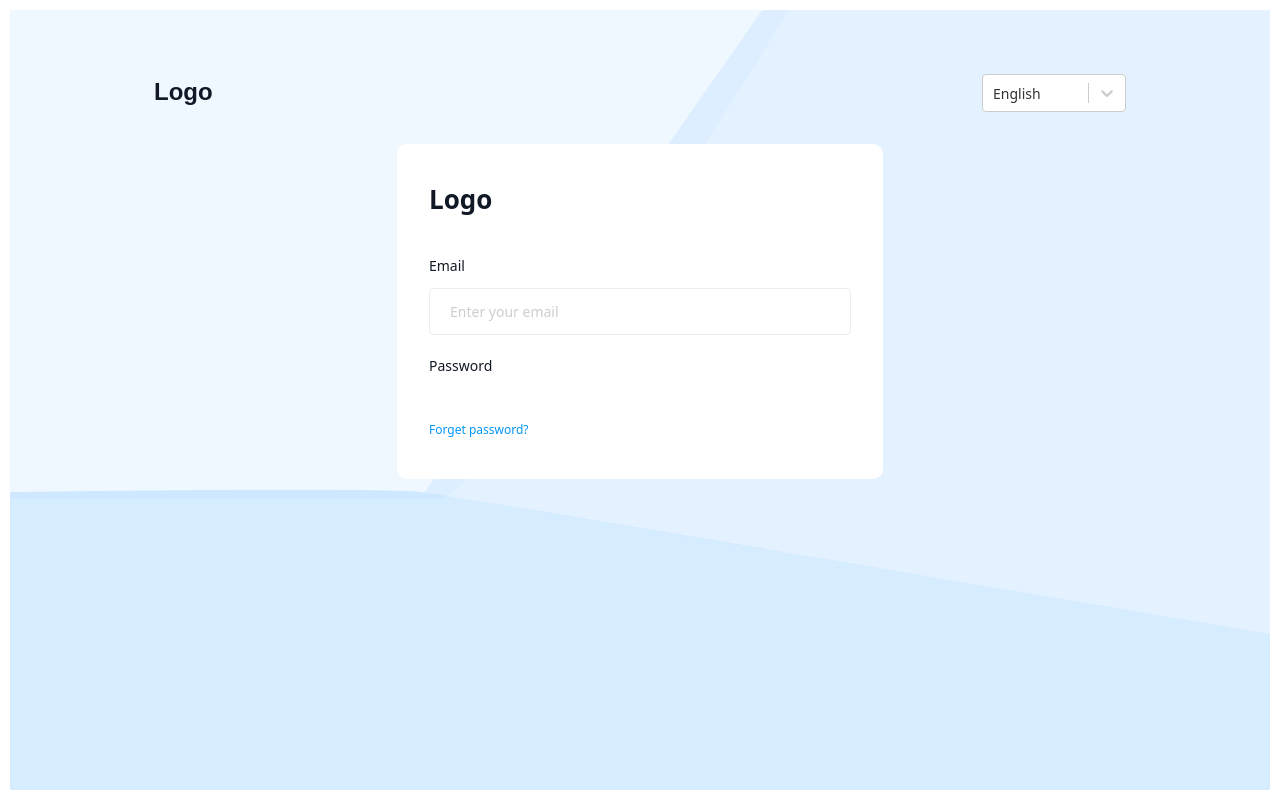
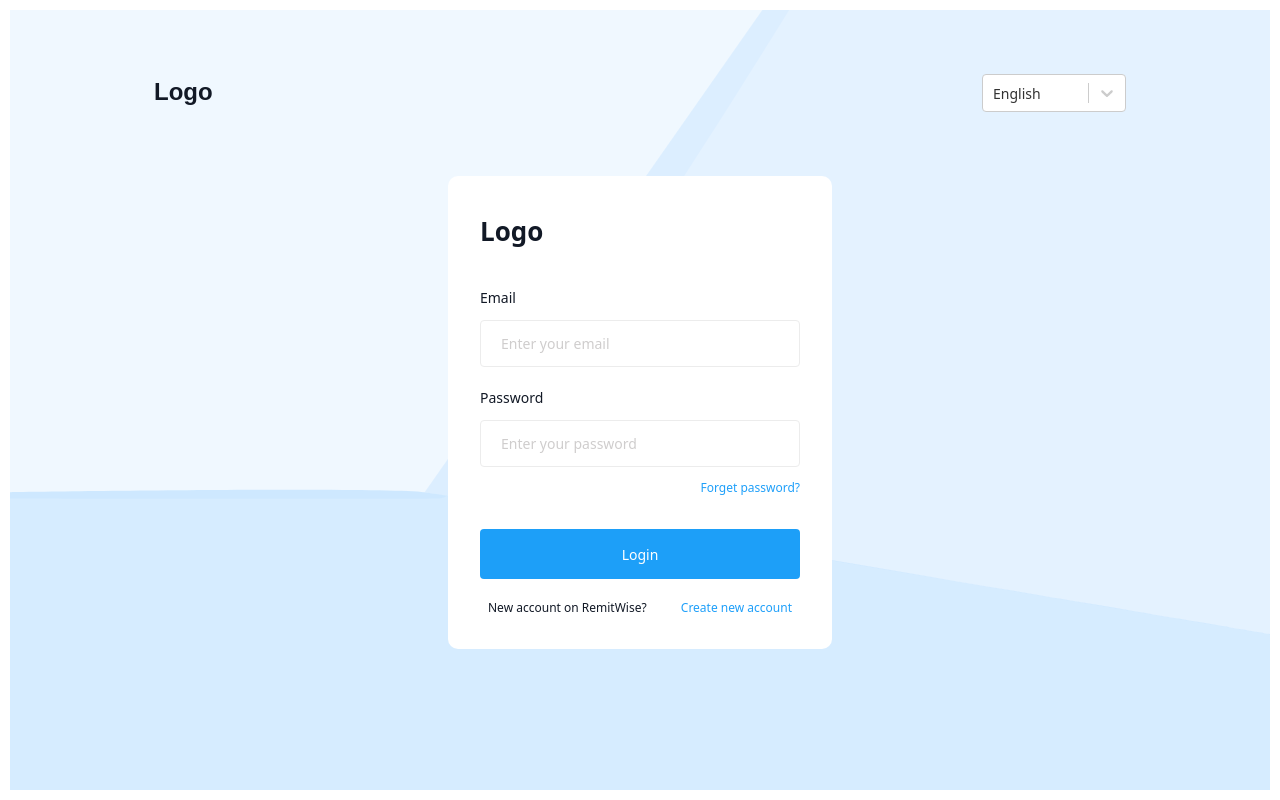
Before and after one commit to SteamyCutie/remitwise-frontend, a Next.js app: page /signin in a window 1280 px wide. Built offline with nearby package versions, Linux system fonts and the light colour scheme.

Commit message:
feat(signin): Password input field

```diff
--- /dev/null
+++ b/src/components/Button/index.tsx
@@ -0,0 +1,131 @@
+import React, { FC, ReactNode } from 'react'
+import { classNames } from 'app/functions'
+
+import Dots from '../Dots'
+import Loader from '../Loader'
+
+export type ButtonColor = 'red' | 'blue'
+export type ButtonSize = 'xs' | 'sm' | 'lg' | 'default' | 'none'
+export type ButtonVariant = 'outlined' | 'filled' | 'empty' | 'link'
+
+const DIMENSIONS = {
+  xs: 'px-2 h-[28px] !border',
+  sm: 'px-3 h-[40px]',
+  md: 'px-4 h-[50px]',
+  lg: 'px-6 h-[60px]',
+}
+
+const SIZE = {
+  xs: 'text-xs rounded',
+  sm: 'text-sm rounded',
+  md: 'rounded',
+  lg: 'text-lg rounded',
+}
+
+const FILLED = {
+  default: 'bg-transparent opacity-90 hover:opacity-100',
+  red: 'bg-red bg-opacity-90 w-full text-white hover:bg-opacity-100 disabled:bg-opacity-90',
+  blue: 'bg-blue bg-opacity-90 w-full text-white hover:bg-opacity-100 disabled:bg-opacity-90',
+}
+
+const OUTLINED = {
+  default: 'bg-transparent opacity-90 hover:opacity-100',
+  red: 'border border-red bg-opacity-40 outline-red text-red opacity-100 hover:opacity-60 disabled:opacity-40',
+  blue: 'bg-transparent outline-blue border border-blue text-blue',
+}
+
+const EMPTY = {
+  default:
+    'flex bg-transparent justify-center items-center disabled:opacity-50 disabled:cursor-auto bg-opacity-90 hover:bg-opacity-100',
+  red: 'text-red text-opacity-90 hover:text-opacity-100 focus:text-opacity-100 whitespace-nowrap focus:ring-0',
+  blue: 'text-blue text-opacity-90 hover:text-opacity-100 focus:text-opacity-100 whitespace-nowrap focus:ring-0',
+}
+
+const LINK = {
+  default: 'text-primary hover:text-high-emphesis focus:text-high-emphesis whitespace-nowrap focus:ring-0',
+  blue: 'text-blue text-opacity-90 hover:text-opacity-100 focus:text-opacity-100 whitespace-nowrap focus:ring-0',
+}
+
+const VARIANT = {
+  outlined: OUTLINED,
+  filled: FILLED,
+  empty: EMPTY,
+  link: LINK,
+}
+
+type Button = React.ForwardRefExoticComponent<ButtonProps & React.RefAttributes<HTMLButtonElement>> & {
+  Dotted: FC<DottedButtonProps>
+}
+
+export interface ButtonProps extends React.ButtonHTMLAttributes<HTMLButtonElement> {
+  startIcon?: ReactNode
+  endIcon?: ReactNode
+  color?: ButtonColor
+  size?: ButtonSize
+  variant?: ButtonVariant
+  fullWidth?: boolean
+  loading?: boolean
+}
+
+const Button = React.forwardRef<HTMLButtonElement, ButtonProps>(
+  (
+    {
+      children,
+      className = '',
+      color = 'blue',
+      size = 'md',
+      variant = 'filled',
+      startIcon = undefined,
+      endIcon = undefined,
+      fullWidth = false,
+      loading,
+      ...rest
+    },
+    ref
+  ) => {
+    return (
+      <button
+        ref={ref}
+        className={classNames(
+          // @ts-ignore TYPE NEEDS FIXING
+          VARIANT[variant][color ?? 'default'],
+          // @ts-ignore TYPE NEEDS FIXING
+          SIZE[size],
+          // @ts-ignore TYPE NEEDS FIXING
+          variant !== 'empty' ? DIMENSIONS[size] : '',
+          fullWidth ? 'w-full' : '',
+          'font-medium flex items-center justify-center gap-1 transition-all ease-in',
+          className
+        )}
+        {...rest}
+      >
+        {loading ? (
+          <Loader stroke="currentColor" />
+        ) : (
+          <>
+            {startIcon && startIcon}
+            {children}
+            {endIcon && endIcon}
+          </>
+        )}
+      </button>
+    )
+  }
+)
+
+Button.displayName = "Button"
+
+interface DottedButtonProps extends ButtonProps {
+  pending: boolean
+}
+
+export const ButtonDotted: FC<DottedButtonProps> = ({ pending, children, ...rest }) => {
+  const buttonText = pending ? <Dots>{children}</Dots> : children
+  return (
+    <Button {...rest} {...(pending && { disabled: true })}>
+      {buttonText}
+    </Button>
+  )
+}
+
+export default Button
--- /dev/null
+++ b/src/components/Dots/index.tsx
@@ -0,0 +1,27 @@
+import { classNames } from 'app/functions'
+
+interface DotsProps {
+  children: any
+  className?: string
+}
+
+const Dots = ({ children = <span />, className }: DotsProps) => {
+  return (
+    <>
+      <style jsx>
+        {`
+          .dots::after {
+            content: '.';
+          }
+        `}
+      </style>
+      <span
+        className={classNames('after:inline-block dots after:animate-ellipsis after:w-4 after:text-left', className ? className : '')}
+      >
+        {children}
+      </span>
+    </>
+  )
+}
+
+export default Dots
--- /dev/null
+++ b/src/components/Input/Password/index.tsx
@@ -0,0 +1,52 @@
+import React from 'react'
+import { classNames } from 'app/functions'
+
+const defaultClassName = 'bg-white'
+
+export const Input = React.memo(
+  ({
+    value,
+    handleInput,
+    error,
+    placeholder,
+    className = defaultClassName,
+    ...rest
+  }: {
+    value: string | number
+    handleInput: (input: string) => void
+    error?: boolean
+    fontSize?: string
+    align?: 'right' | 'left'
+  } & Omit<React.HTMLProps<HTMLInputElement>, 'ref' | 'onChange' | 'as'>) => {
+    const enforcer = (nextUserInput: string) => {
+      handleInput(nextUserInput)
+    }
+
+    return (
+      <input
+        {...rest}
+        value={value}
+        onChange={(event) => {
+          enforcer(event.target.value.replace(/,/g, '.'))
+        }}
+        // universal input options
+        inputMode="text"
+        autoComplete="off"
+        autoCorrect="off"
+        // text-specific options
+        type="password"
+        pattern="[a-zA-Z0-9]+@[a-zA-Z0-9]+\.[A-Za-z]+$"
+        placeholder={placeholder || 'Enter your password'}
+        spellCheck="false"
+        className={classNames(
+          'relative text-base outline-none px-5 py-3 border flex-auto overflow-hidden overflow-ellipsis placeholder-light-gray focus:placeholder-dark-gray rounded-1 transition-all ease-in',
+          className, error ? 'border-red focus:border-red' : 'border-stroke focus:border-blue'
+        )}
+      />
+    )
+  }
+)
+
+Input.displayName = 'PasswordInput'
+
+export default Input
--- a/src/components/Input/index.tsx
+++ b/src/components/Input/index.tsx
@@ -1,7 +1,9 @@
 import Email from './Email'
+import Password from './Password'
 
 const Input = {
     Email,
+    Password
 }
 
 export default Input
--- /dev/null
+++ b/src/components/Loader/index.tsx
@@ -0,0 +1,30 @@
+const Loader = ({
+  size = '16px',
+  stroke = '#FFFFFF',
+  ...rest
+}: {
+  size?: string
+  stroke?: string
+  [k: string]: any
+}) => {
+  return (
+    <svg
+      className="animate-spin-slow"
+      style={{ height: size, width: size }}
+      viewBox="0 0 24 24"
+      fill="none"
+      xmlns="http://www.w3.org/2000/svg"
+      {...rest}
+    >
+      <path
+        d="M12 2C6.47715 2 2 6.47715 2 12C2 17.5228 6.47715 22 12 22C17.5228 22 22 17.5228 22 12C22 9.27455 20.9097 6.80375 19.1414 5"
+        strokeWidth="2.5"
+        strokeLinecap="round"
+        strokeLinejoin="round"
+        stroke="currentColor"
+      />
+    </svg>
+  )
+}
+
+export default Loader
--- a/src/pages/signin/index.tsx
+++ b/src/pages/signin/index.tsx
@@ -1,9 +1,10 @@
 import type { NextPage } from "next"
-import { useState, useRef } from "react"
+import { useState } from "react"
 import Select from "react-select"
 import Head from "next/head"
 import Container from "app/components/Container"
 import Input from "app/components/Input"
+import Button from "app/components/Button"
 import { escapeRegExp } from 'app/functions'
 
 const SignIn: NextPage = () => {
@@ -15,10 +16,15 @@ const SignIn: NextPage = () => {
 
   const [email, setEmail] = useState("")
   const [emailError, setEmailError] = useState(false)
+  const [password, setPassword] = useState("")
 
   const handleEmailInput = (value: string) => {
     setEmail(value);
     setEmailError(!(value === '' || /^[a-zA-Z0-9]+((?:\.[a-zA-Z0-9]+?)?)+@[a-zA-Z0-9]+\.[A-Za-z]+$/.test(escapeRegExp(value))))
+  }
+
+  const handlePasswordInput = (value: string) => {
+    setPassword(value);
   }
 
   return (
@@ -33,7 +39,7 @@ const SignIn: NextPage = () => {
           <div className="font-poppins text-xl">Logo</div>
           <Select id="lang-select" instanceId="lang-select" options={langOptions} defaultValue={defaultLang} className="w-36" />
         </div>
-        <div className="rounded-2.5 bg-white w-1/2 min-w-96 mx-auto mt-8 p-8">
+        <div className="grid space-y-6 rounded-2.5 bg-white w-96 mx-auto mt-16 p-8">
           <div className="grid py-2 space-y-10">
             <div className="text-2xl">Logo</div>
             <div className="grid space-y-5">
@@ -44,12 +50,19 @@ const SignIn: NextPage = () => {
                 </div>
                 <div className="grid space-y-3">
                   <label>Password</label>
-                  <input />
-                  <div className="text-sm text-blue">
-                    Forget password?
+                  <Input.Password value={password} handleInput={handlePasswordInput} />
+                  <div className="flex justify-end">
+                    <Button variant="empty" color="blue" size="sm">Forget password?</Button>
                   </div>
                 </div>
               </div>
+            </div>
+          </div>
+          <div className="grid space-y-5">
+            <Button>Login</Button>
+            <div className="flex justify-between text-sm px-2">
+              <span>New account on RemitWise?</span>
+              <Button variant="empty" color="blue" size="sm">Create new account</Button>
             </div>
           </div>
         </div>
```
